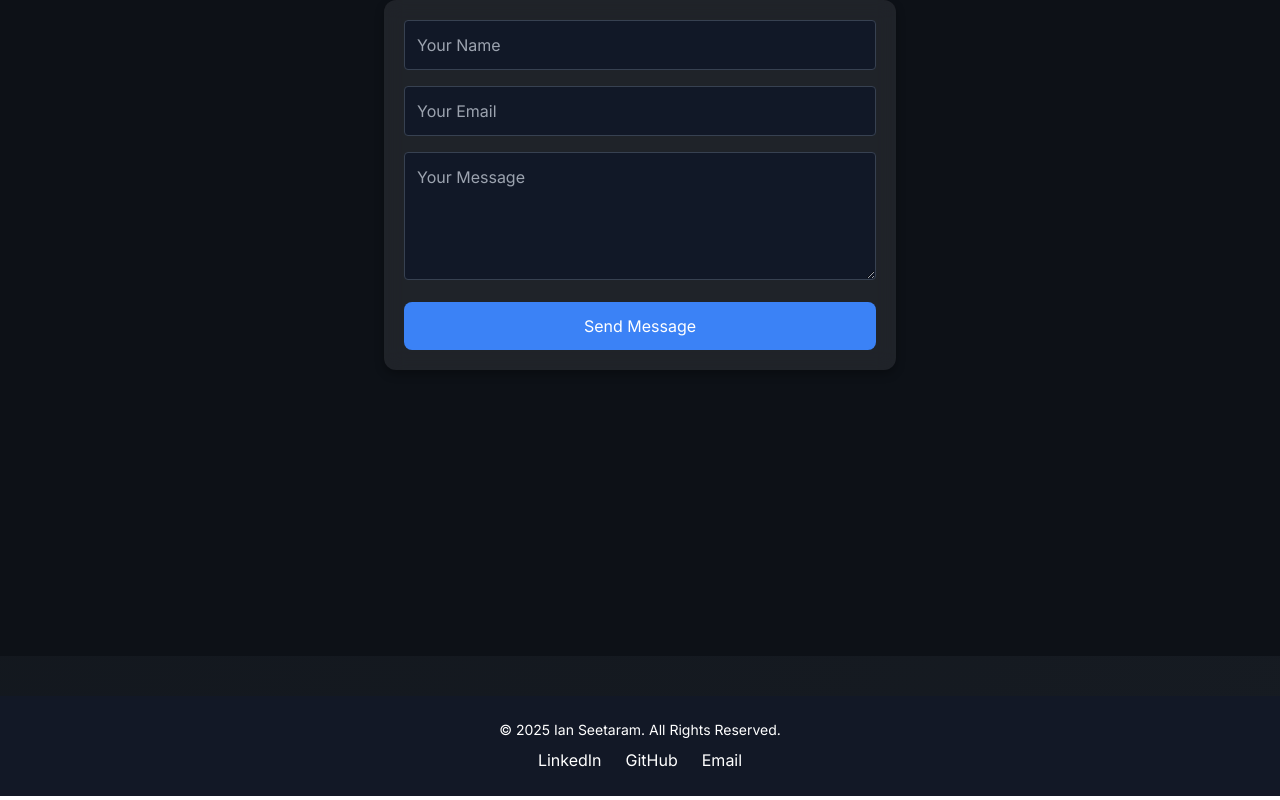
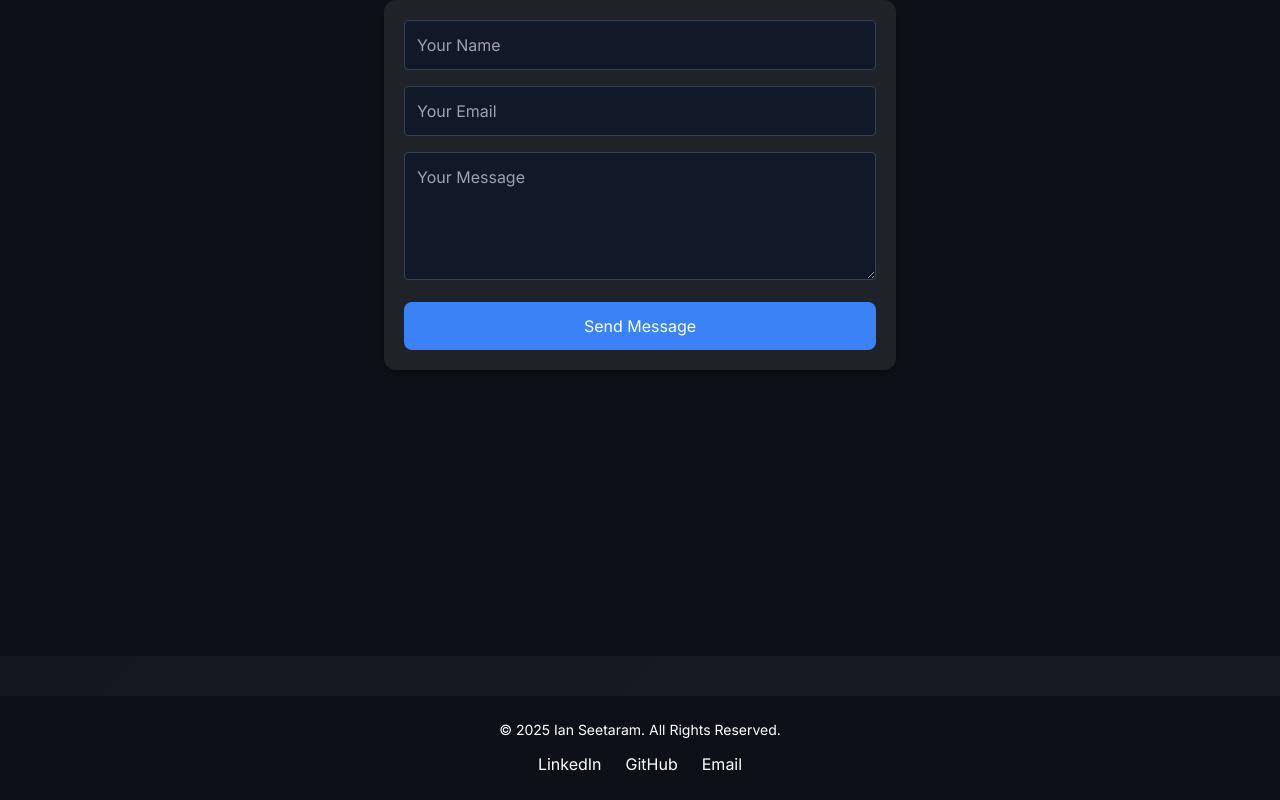
Before and after one commit to EyeonSee/EyeonCyberp, a React (Vite) app: page / in a window 1280 px wide. Shown: the part 2544-3344 px from the top of the page. Built offline with nearby package versions, Linux system fonts and the light colour scheme.

Commit message:
Update Footer.jsx

```diff
--- a/src/components/Footer.jsx
+++ b/src/components/Footer.jsx
@@ -1,12 +1,12 @@
 const Footer = () => {
   return (
-    <footer className="bg-[#121826] text-white text-center p-6 mt-10">
+    <footer className="bg-[#0D1117] text-white text-center py-6 mt-10">
       <p className="text-sm">&copy; {new Date().getFullYear()} Ian Seetaram. All Rights Reserved.</p>
-      <div className="mt-2 flex justify-center space-x-6">
+      <div className="mt-3 flex justify-center space-x-6 footer-links">
         <a href="https://linkedin.com/in/ian-seetaram" target="_blank" rel="noopener noreferrer" className="hover:text-blue-400 transition">
           LinkedIn
         </a>
-        <a href="https://github.com/EyeonSee" target="_blank" rel="noopener noreferrer" className="hover:text-gray-400 transition">
+        <a href="https://github.com/yourgithub" target="_blank" rel="noopener noreferrer" className="hover:text-gray-400 transition">
           GitHub
         </a>
         <a href="mailto:ian.seetaram@pm.me" className="hover:text-red-400 transition">
```
